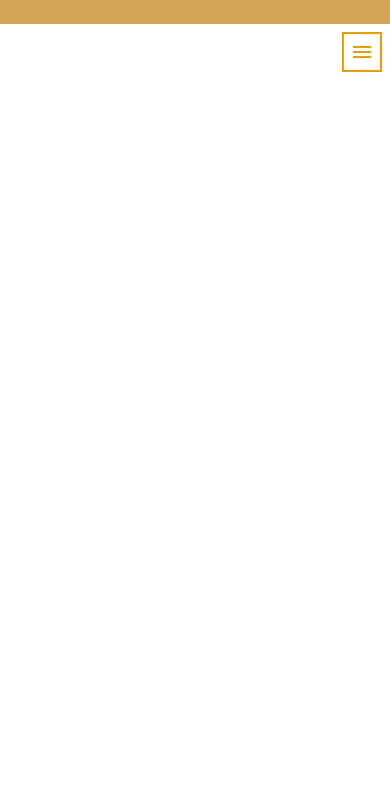
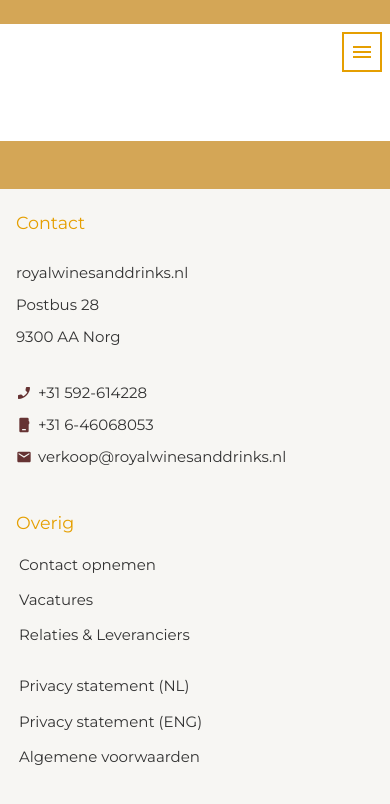
Before and after one commit to ScriptSonny/royal-wines, a Vue app: page / in a window 390 px wide. Shown: the top 804 px of the page. Built offline with nearby package versions, Linux system fonts and the light colour scheme; the HTML template or start-up script is replaced by a standard one.

Commit message:
implemented footer
responsive

```diff
--- a/src/App.vue
+++ b/src/App.vue
@@ -1,17 +1,31 @@
 <script setup lang="ts">
 import { RouterView } from 'vue-router'
 import MainHeader from './components/MainHeader.vue';
+import MainFooter from './components/MainFooter.vue';
 </script>
 
 <template>
+  <div class="app-grid">
   <MainHeader />
 
+  <main class="main-content">
   <RouterView />
+  </main>
+  <MainFooter />
+  </div>
 </template>
 
 <style scoped>
-header {
-  max-width: none;
+.app-grid {
+  display: grid;
+  grid-template-rows: auto 1fr auto; /* Header auto, Content expands, Footer auto */
+  min-height: 100vh;
+}
+
+.main-content {
+  padding: 20px;
+}
+header, footer {
   width: 100%;
 }
 </style>
--- a/src/assets/main.css
+++ b/src/assets/main.css
@@ -26,12 +26,6 @@ a,
   padding: 3px;
 }
 
-@media (hover: hover) {
-  a:hover {
-    background-color: hsla(160, 100%, 37%, 0.2);
-  }
-}
-
 @media (min-width: 1024px) {
   #app {
     display: block;
--- /dev/null
+++ b/src/components/MainFooter.vue
@@ -0,0 +1,152 @@
+<template>
+  <footer class="footer">
+    <div class="top-bar"></div>
+    <div class="footer-container">
+      <!-- Left Side - Contact Info -->
+      <div class="footer-column">
+        <h3>Contact</h3>
+        <div class="footer-content">
+          <div class="address">
+            <p>royalwinesanddrinks.nl</p>
+            <p>Postbus 28</p>
+            <p>9300 AA Norg</p>
+          </div>
+
+          <div class="contact-details">
+            <p><Icon icon="material-symbols:phone-enabled" color="#663333" width="16" style="margin-right: 6px;"/> +31 592-614228</p>
+            <p><Icon icon="material-symbols:phone-iphone" color="#663333" width="16" style="margin-right: 6px;"/> +31 6-46068053</p>
+            <p><Icon icon="material-symbols:mail" color="#663333" width="16" style="margin-right: 6px;"/> verkoop@royalwinesanddrinks.nl</p>
+          </div>
+        </div>
+      </div>
+
+      <!-- Right Side - Other Links Split into Two Columns -->
+      <div class="footer-column">
+        <h3>Overig</h3>
+        <div class="footer-content">
+          <ul class="footer-links">
+            <li><a href="#">Contact opnemen</a></li>
+            <li><a href="#">Vacatures</a></li>
+            <li><a href="#">Relaties & Leveranciers</a></li>
+          </ul>
+
+          <ul class="footer-links">
+            <li><a href="#">Privacy statement (NL)</a></li>
+            <li><a href="#">Privacy statement (ENG)</a></li>
+            <li><a href="#">Algemene voorwaarden</a></li>
+          </ul>
+        </div>
+      </div>
+    </div>
+  </footer>
+</template>
+
+<script setup lang="ts">
+import { Icon } from "@iconify/vue";
+
+defineOptions({
+  name: 'MainFooter'
+});
+</script>
+
+<style scoped>
+.top-bar {
+  width: 100%;
+  height: 48px;
+  background-color: #D4A656;
+  margin-bottom: 20px;
+}
+
+.footer {
+  background-color: #F7F6F3;
+  font-family: Arial, sans-serif;
+  width: 100%;
+  padding-bottom: 32px;
+}
+
+.footer-container {
+  max-width: 950px;
+  margin: 0 auto;
+  display: flex;
+  justify-content: space-between;
+  flex-wrap: wrap;
+}
+
+.footer-column {
+  padding: 0 1rem;
+  flex: 1;
+}
+
+.footer-column h3 {
+  color: #E59F01;
+  margin-bottom: 1rem;
+  font-weight: normal;
+}
+
+.footer-content {
+  display: flex;
+}
+
+.address p, .contact-details p {
+  margin: 0.5rem 0;
+  color: #333;
+}
+
+.contact-details {
+  margin-left: 2rem;
+}
+
+.contact-details p {
+  display: flex;
+  align-items: center;
+}
+
+.footer-links {
+  list-style: none;
+  padding: 0;
+  margin: 0;
+  min-width: 180px;
+}
+
+.footer-links li {
+  margin-bottom: 0.7rem;
+}
+
+.footer-links a {
+  color: #333;
+  text-decoration: none;
+  transition: color 0.2s;
+}
+
+.footer-links a:hover {
+  color: #d4ac54;
+}
+
+/* Mobile styles */
+@media (max-width: 768px) {
+  .footer-container {
+    flex-direction: column;
+  }
+
+  .footer-column {
+    margin-bottom: 2rem;
+  }
+
+  .footer-content {
+    flex-direction: column;
+  }
+
+  .contact-details {
+    margin-left: 0;
+    margin-top: 1rem;
+  }
+
+  .links-container {
+    flex-direction: column;
+  }
+
+  .footer-links + .footer-links {
+    margin-top: 1rem;
+  }
+}
+</style>
```
